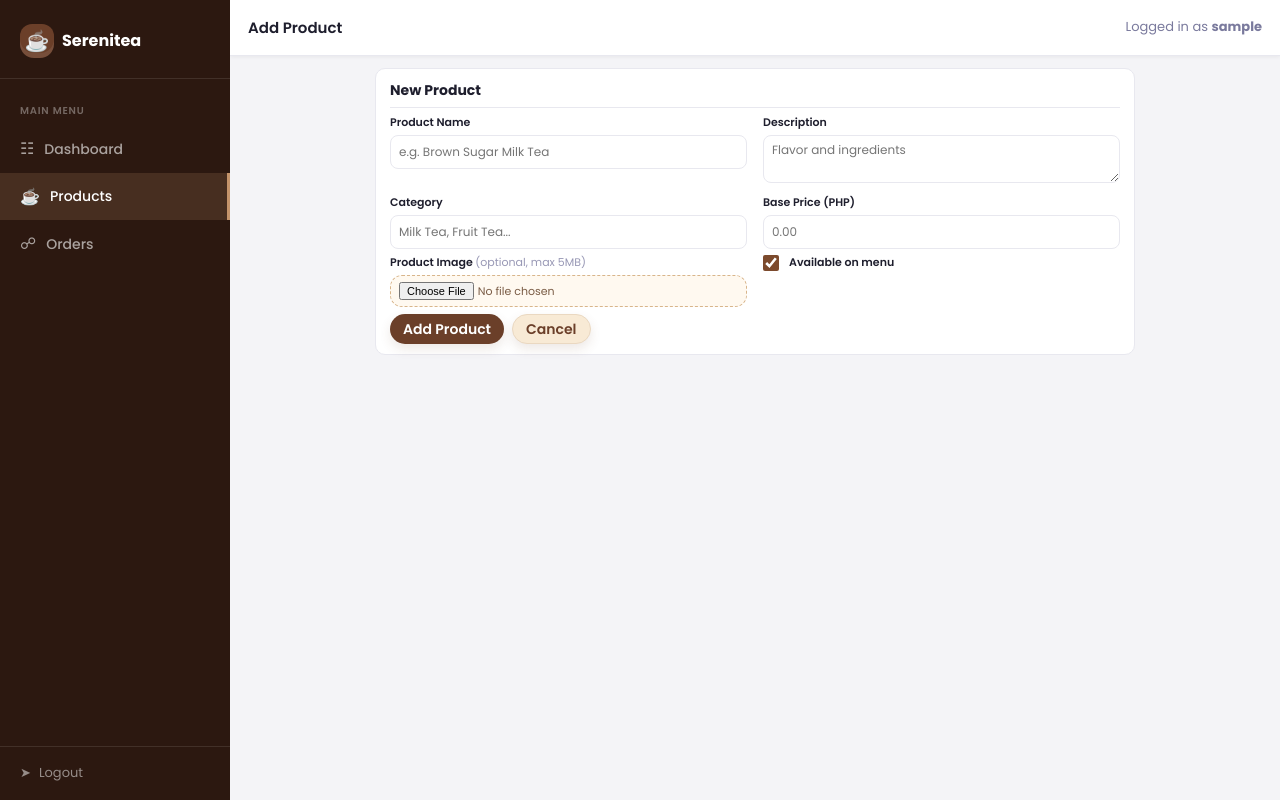
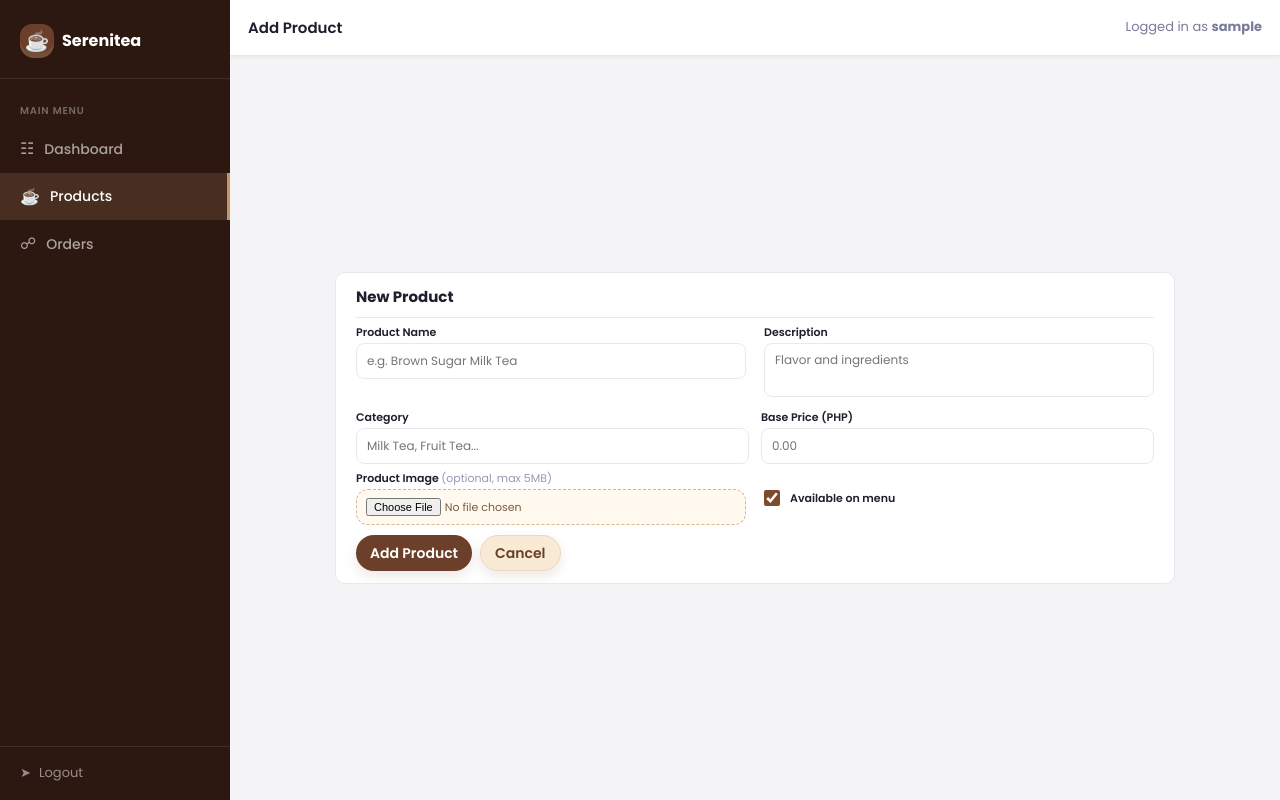
Before and after one commit to aaronjaye19-wq/milktea_group3, a PHP site: page /admin/product-form.php in a window 1280 px wide. Run offline with PHP 8.4, Linux system fonts and the light colour scheme; the visitor is signed in with stand-in values (Sample User, id 1).

Commit message:
Keep product form within viewport

```diff
--- a/assets/css/admin.css
+++ b/assets/css/admin.css
@@ -797,3 +797,170 @@ body.admin-page-orders .page-actions {
         grid-template-columns: repeat(2, minmax(0, 1fr));
     }
 }
+
+/* Keep the complete product editor inside the available viewport. */
+html:has(body.admin-page-product-form) {
+    overflow: hidden;
+}
+
+body.admin-page-product-form,
+body.admin-page-product-form .admin-shell,
+body.admin-page-product-form .admin-content {
+    height: 100dvh;
+    min-height: 0;
+    overflow: hidden;
+}
+
+body.admin-page-product-form .admin-page {
+    display: flex;
+    flex: 1 1 auto;
+    flex-direction: column;
+    align-items: stretch;
+    gap: 8px;
+    min-height: 0;
+    padding: clamp(8px, 1.5vh, 16px) clamp(8px, 2vw, 22px);
+}
+
+body.admin-page-product-form .alert {
+    flex: 0 0 auto;
+    margin: 0 auto;
+    width: min(100%, 840px);
+    padding: 7px 10px;
+    font-size: 11px;
+    line-height: 1.35;
+}
+
+body.admin-page-product-form .product-form-card {
+    display: flex;
+    flex: 0 1 auto;
+    flex-direction: column;
+    width: min(100%, 840px);
+    max-height: 100%;
+    margin: auto;
+    padding: clamp(10px, 1.5vh, 16px) clamp(12px, 2vw, 20px);
+    overflow: hidden;
+}
+
+body.admin-page-product-form .product-form-card h3 {
+    flex: 0 0 auto;
+    margin: 0 0 8px;
+    padding-bottom: 8px;
+    font-size: 15px;
+}
+
+body.admin-page-product-form .product-form-layout {
+    flex: 0 1 auto;
+    min-height: 0;
+    align-content: start;
+    gap: 0 18px;
+}
+
+body.admin-page-product-form .product-form-layout .form-group {
+    min-width: 0;
+    margin-bottom: clamp(5px, 1vh, 9px);
+}
+
+body.admin-page-product-form .product-form-layout .form-label {
+    margin-bottom: 3px;
+    font-size: 11px;
+    line-height: 1.25;
+}
+
+body.admin-page-product-form .product-form-layout .form-control {
+    min-height: 36px;
+    padding: 7px 10px;
+    font-size: 12px;
+}
+
+body.admin-page-product-form .product-form-layout textarea.form-control {
+    min-height: 54px;
+    max-height: 72px;
+    resize: none;
+}
+
+body.admin-page-product-form .product-form-row {
+    gap: 12px;
+}
+
+body.admin-page-product-form .product-form-layout .image-upload-control {
+    min-height: 36px;
+    gap: 6px;
+    padding: 6px 9px;
+}
+
+body.admin-page-product-form .product-form-layout .image-upload-control input[type="file"] {
+    min-width: 0;
+    font-size: 11px;
+}
+
+body.admin-page-product-form .product-form-layout .image-preview {
+    display: inline-block;
+    width: 40px;
+    height: 40px;
+    margin: 4px 0 0;
+}
+
+body.admin-page-product-form .product-form-layout > .form-group:nth-child(5) {
+    align-self: center;
+}
+
+body.admin-page-product-form .product-form-layout > .form-group:nth-child(5) label {
+    min-height: 36px;
+}
+
+body.admin-page-product-form .product-form-actions {
+    flex: 0 0 auto;
+    gap: 8px;
+    margin-top: 2px;
+}
+
+body.admin-page-product-form .product-form-actions .btn {
+    min-height: 36px;
+    padding: 7px 14px;
+}
+
+body.admin-page-product-form :is(input, textarea, button, a):focus-visible {
+    outline: 2px solid #7C4A2D;
+    outline-offset: 2px;
+}
+
+@media (max-width: 420px) {
+    body.admin-page-product-form .product-form-card {
+        margin: 0 auto;
+    }
+
+    body.admin-page-product-form .product-form-layout {
+        gap: 0 8px;
+    }
+
+    body.admin-page-product-form .product-form-row {
+        gap: 8px;
+    }
+
+    body.admin-page-product-form .product-form-layout textarea.form-control {
+        min-height: 42px;
+        max-height: 52px;
+    }
+}
+
+@media (max-height: 620px) {
+    body.admin-page-product-form .admin-topbar {
+        flex-basis: 48px;
+        height: 48px;
+    }
+
+    body.admin-page-product-form .product-form-layout .form-group {
+        margin-bottom: 4px;
+    }
+
+    body.admin-page-product-form .product-form-layout .form-control {
+        min-height: 32px;
+        padding-top: 5px;
+        padding-bottom: 5px;
+    }
+
+    body.admin-page-product-form .product-form-layout textarea.form-control {
+        min-height: 38px;
+        max-height: 46px;
+    }
+}
```
